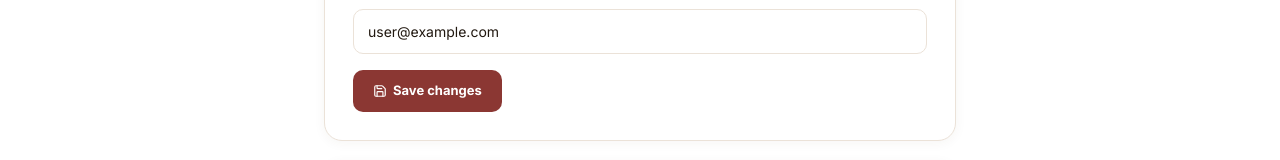
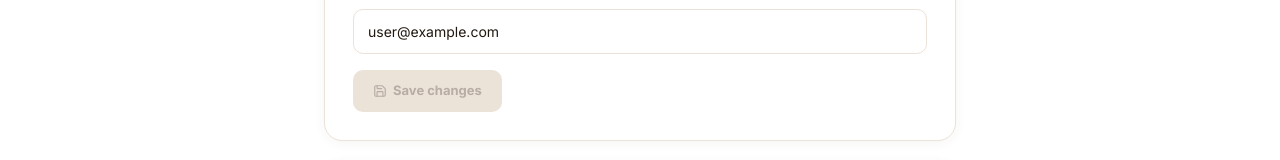
Before and after one commit to caspergrl/aiden, a React (Vite) app: page /account in a window 1280 px wide. Shown: the part 451-611 px from the top of the page. Built offline with nearby package versions, Linux system fonts and the light colour scheme; no server answers; the database is empty; sample sign-in values are in the browser's storage; a web font is replaced by a local one.

Commit message:
Disable Save changes until profile fields are dirty and email is valid
Co-Authored-By: Claude Sonnet 4.6 <noreply@anthropic.com>

```diff
--- a/src/pages/Account.jsx
+++ b/src/pages/Account.jsx
@@ -28,18 +28,26 @@ export default function Account() {
   const [showUpgrade, setShowUpgrade] = useState(false);
 
   // Split stored name into first / last for the edit form
-  const [firstName, setFirstName] = useState(() => {
+  const origFirstName = (() => {
+    const parts = (profile?.firstName || profile?.name || '').trim().split(/\s+/);
+    return profile?.firstName || parts[0] || '';
+  })();
+  const origLastName = (() => {
     const parts = (profile?.name || '').trim().split(/\s+/);
-    return parts[0] || '';
-  });
-  const [lastName, setLastName] = useState(() => {
-    const parts = (profile?.name || '').trim().split(/\s+/);
-    return parts.slice(1).join(' ') || '';
-  });
+    return profile?.lastName || parts.slice(1).join(' ') || '';
+  })();
+  const [firstName, setFirstName] = useState(origFirstName);
+  const [lastName, setLastName]   = useState(origLastName);
   const [emailEdit, setEmailEdit] = useState(user?.email || '');
   const [savingProfile, setSavingProfile] = useState(false);
-  const [profileSaved, setProfileSaved] = useState(false);
-  const [profileError, setProfileError] = useState('');
+  const [profileSaved, setProfileSaved]   = useState(false);
+  const [profileError, setProfileError]   = useState('');
+
+  const isEmailValid = /^[^\s@]+@[^\s@]+\.[^\s@]+$/.test(emailEdit.trim());
+  const isDirty = firstName.trim() !== origFirstName
+    || lastName.trim() !== origLastName
+    || emailEdit.trim() !== (user?.email || '');
+  const canSave = isDirty && isEmailValid && !savingProfile;
 
   const [avatarUrl, setAvatarUrl]     = useState(profile?.avatarUrl || null);
   const [avatarUploading, setAvatarUploading] = useState(false);
@@ -322,8 +330,8 @@ export default function Account() {
 
           {profileError && <p style={{ fontSize: 13, color: C.coral, marginBottom: 12 }}>{profileError}</p>}
 
-          <button onClick={saveProfile} disabled={savingProfile}
-            style={{ display: 'flex', alignItems: 'center', gap: 6, background: profileSaved ? '#4a9e7a' : C.roseDark, color: '#fff', border: 'none', borderRadius: 10, padding: '11px 20px', fontSize: 13, fontWeight: 700, cursor: savingProfile ? 'default' : 'pointer', transition: 'background 0.3s' }}>
+          <button onClick={saveProfile} disabled={!canSave}
+            style={{ display: 'flex', alignItems: 'center', gap: 6, background: profileSaved ? '#4a9e7a' : canSave ? C.roseDark : C.border, color: canSave || profileSaved ? '#fff' : C.mutedLight, border: 'none', borderRadius: 10, padding: '11px 20px', fontSize: 13, fontWeight: 700, cursor: canSave ? 'pointer' : 'default', transition: 'background 0.3s' }}>
             {profileSaved ? <><Check size={14} /> Saved</> : savingProfile ? 'Saving…' : <><Save size={14} /> Save changes</>}
           </button>
           <style>{`@keyframes spin { to { transform: rotate(360deg); } }`}</style>
```
